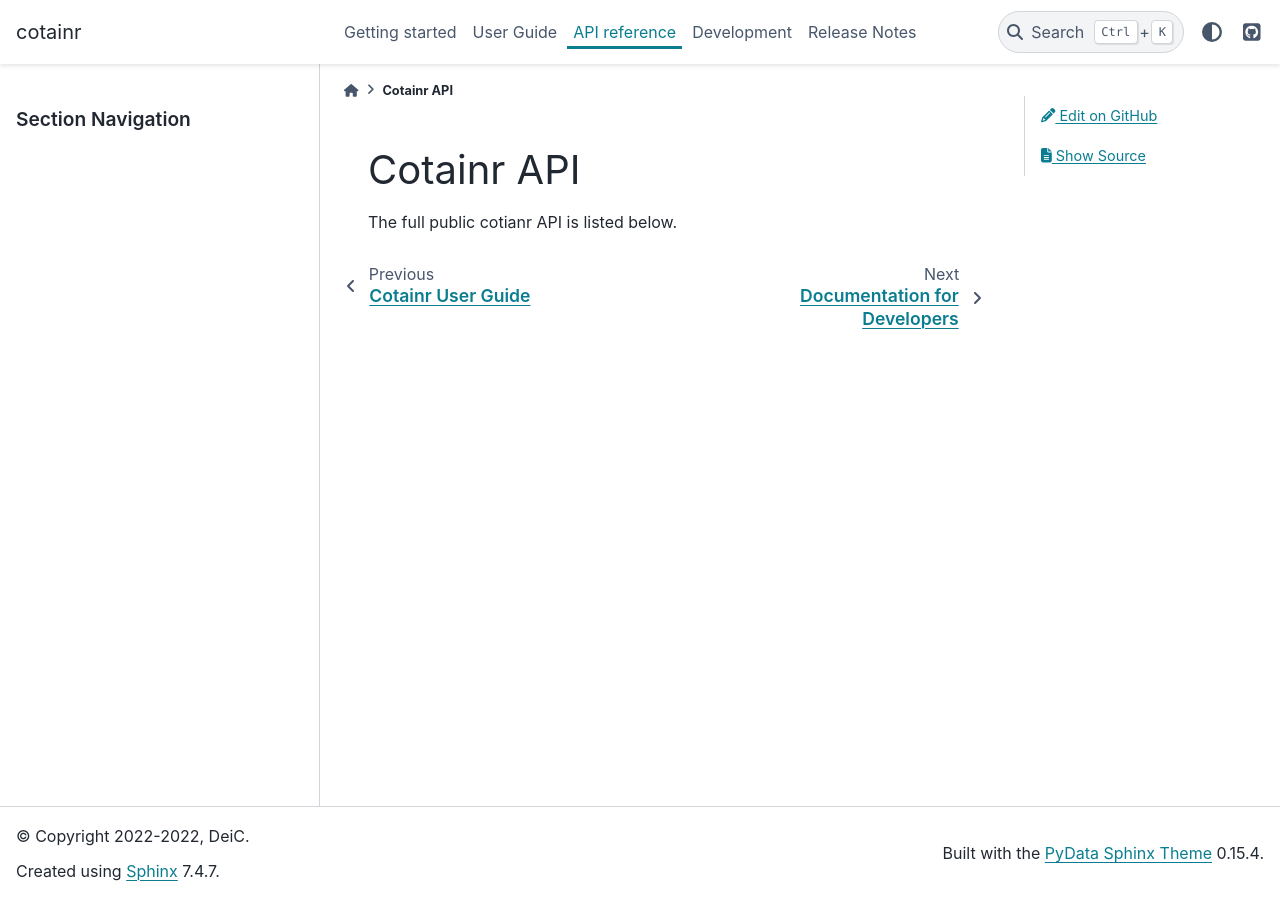
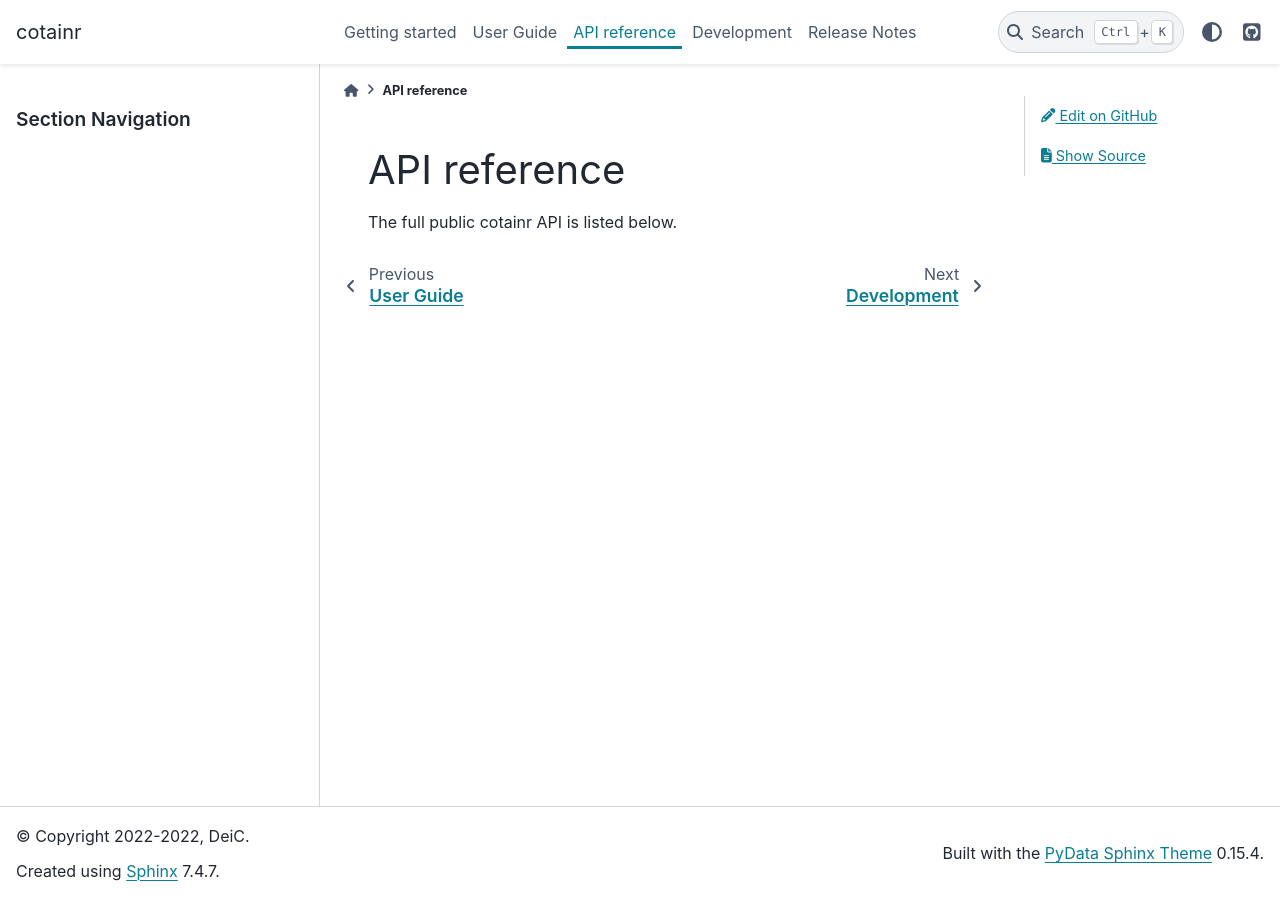
Before and after one commit to DeiC-HPC/cotainr, a Sphinx documentation site: the page built from doc/api_reference/index.rst, in a window 1280 px wide. Built offline with Sphinx 7.4.7 and the PyData theme 0.15.4, drawn with Linux system fonts in a browser that asks for light colours; pages that are not in the unit, such as notebooks, are missing from menus.

Commit message:
AB#455 AB#495 Minor docs skeleton cleanups.

```diff
--- a/doc/api_reference/index.rst
+++ b/doc/api_reference/index.rst
@@ -1,7 +1,7 @@
-Cotainr API
-===========
+API reference
+=============
 
-The full public cotianr API is listed below.
+The full public cotainr API is listed below.
 
 .. toctree::
    :maxdepth: 4
--- a/doc/conf.py
+++ b/doc/conf.py
@@ -22,9 +22,15 @@ version = cotainr.__version__
 # https://www.sphinx-doc.org/en/master/usage/configuration.html#general-configuration
 # https://numpydoc.readthedocs.io/en/latest/install.html#configuration
 
-extensions = ["sphinx.ext.autodoc", "sphinx_design", "numpydoc"]
-templates_path = ["_templates"]
+extensions = [
+    "sphinx.ext.autodoc",
+    "sphinx.ext.duration",
+    "sphinx.ext.intersphinx",
+    "sphinx_design",
+    "numpydoc",
+]
 exclude_patterns = ["_build", "Thumbs.db", ".DS_Store"]
+intersphinx_mapping = {'python': ('https://docs.python.org/3', None)}
 numpydoc_class_members_toctree = False
 
 # -- Options for HTML output -------------------------------------------------
@@ -32,8 +38,8 @@ numpydoc_class_members_toctree = False
 
 html_theme = "pydata_sphinx_theme"
 html_static_path = ["_static"]
+html_css_files = ["css/cotainr.css"]
 html_title = project
-html_css_files = ["css/cotainr.css"]
 html_context = {
     "github_user": "DeiC-HPC",
     "github_repo": project,
--- a/doc/development/index.rst
+++ b/doc/development/index.rst
@@ -1,4 +1,4 @@
-Documentation for Developers
-============================
+Development
+===========
 
 TODO
--- a/doc/index.rst
+++ b/doc/index.rst
@@ -1,11 +1,11 @@
 :html_theme.sidebar_secondary.remove:
 
-Cotainr documentation
+cotainr documentation
 =====================
 
 **Date**: |today| **Version**: |version|
 
-Cotainr - a user space Apptainer/Singularity container builder.
+**cotainr** - a user space Apptainer/Singularity container builder.
 
 .. toctree::
    :maxdepth: 1
--- a/doc/user_guide/index.rst
+++ b/doc/user_guide/index.rst
@@ -1,4 +1,4 @@
-Cotainr User Guide
-==================
+User Guide
+==========
 
 TODO
```
